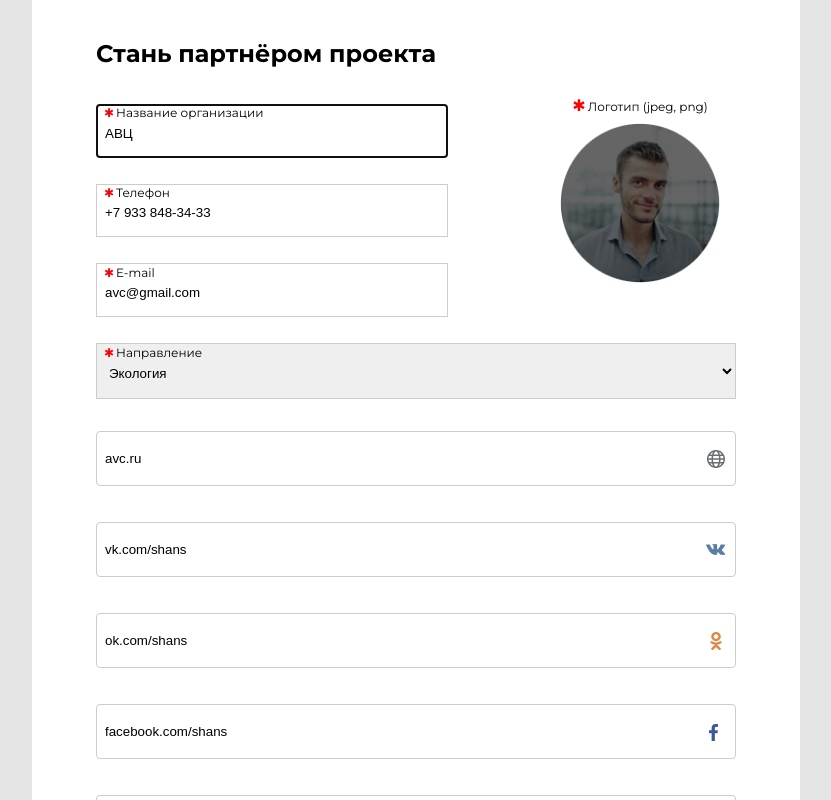
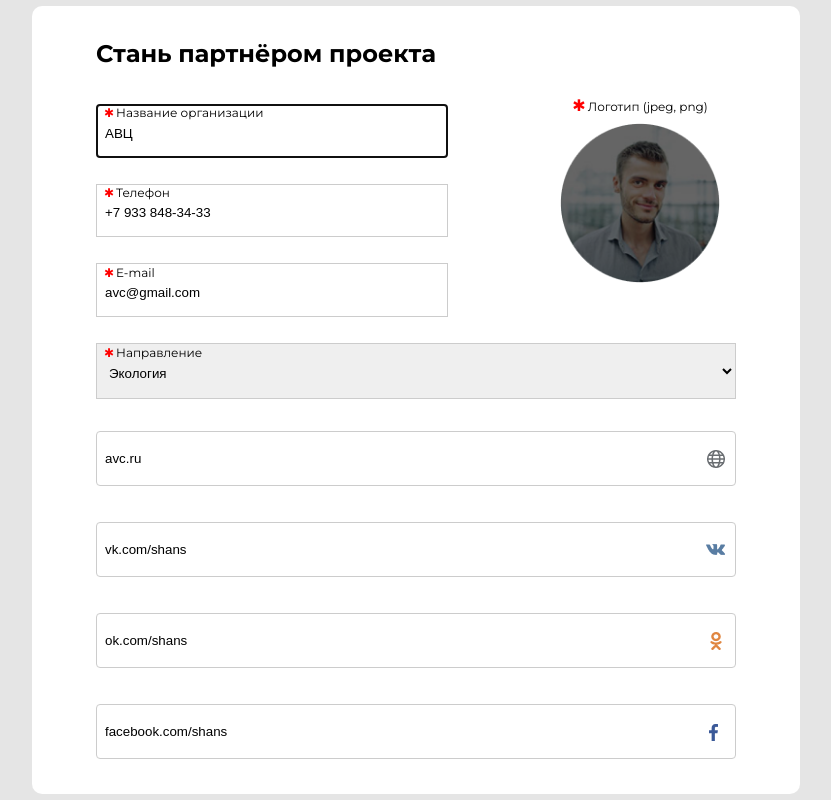
Before and after one commit to KateGoncharik/coding-test-task, a website with bundled scripts: page index.html in a window 1280 px wide. Both pictures are taken after a click on the button "Написать". Shown: the whole page, without its empty margins (224-1055 px from the left). Built offline with nearby package versions, Linux system fonts and the light colour scheme.

Commit message:
fix: correct dialog border

```diff
--- a/style.css
+++ b/style.css
@@ -41,8 +41,9 @@
 
 .dialog {
   width: 50%;
-  padding: 5%;
+  padding: 1% 5%;
   border: none;
+  border-radius: 10px;
 }
 
 .become-member-form {
```
Also changed, not shown: public/result-desc.png (added).
